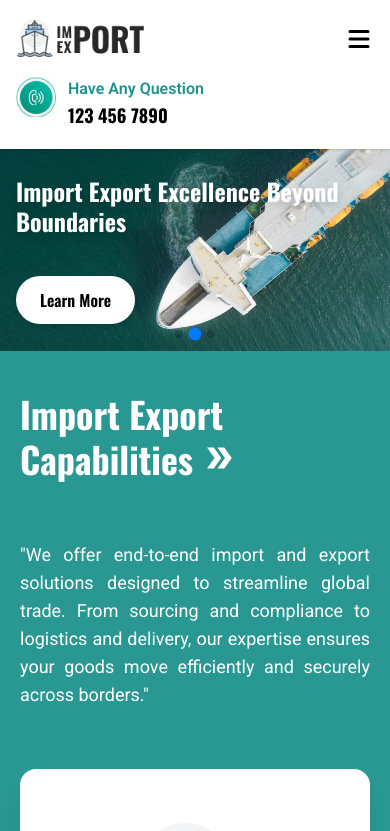
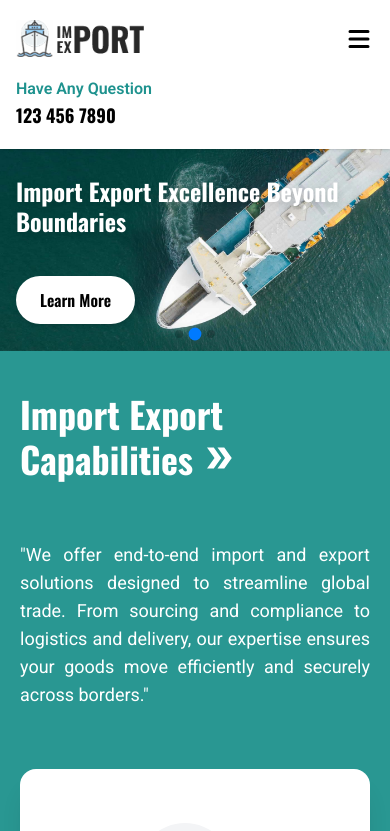
Before and after one commit to Nobleman78/Export-Import-Client, a React (Vite) app: page / in a window 390 px wide. Shown: the top 831 px of the page. Built offline with nearby package versions, Linux system fonts and the light colour scheme.

Commit message:
Navbar Phone Icon removed

```diff
--- a/src/components/Navbar.jsx
+++ b/src/components/Navbar.jsx
@@ -1,6 +1,5 @@
 import React, { useState } from 'react';
 import logo from '../assets/NavImages/logo.png';
-import phoneIcon from '../assets/NavImages/phoneicon.jpg';
 import { NavLink } from 'react-router-dom';
 import { IoIosArrowDown } from "react-icons/io";
 import { HiMenu, HiX } from 'react-icons/hi';
@@ -24,7 +23,7 @@ const Navbar = () => {
 
                     {/* "Have Any Question" moves below on small screens */}
                     <div className='flex sm:hidden items-start gap-3'>
-                        <img src={phoneIcon} className='w-10 h-10 object-cover' loading='lazy' alt="phone" />
+                        {/* <img src={phoneIcon} className='w-10 h-10 object-cover' loading='lazy' alt="phone" /> */}
                         <div>
                             <h2 style={{ fontFamily: 'Roboto' }} className='text-[#1e928e] font-semibold'>Have Any Question</h2>
                             <p className='text-lg font-bold'>123 456 7890</p>
@@ -73,7 +72,6 @@ const Navbar = () => {
 
                 {/* Phone section for desktop only */}
                 <div className='hidden sm:flex items-center gap-3 cursor-pointer'>
-                    <img src={phoneIcon} className='w-10 h-10 object-cover' loading='lazy' alt="phone" />
                     <div>
                         <h2 style={{ fontFamily: 'Roboto' }} className='text-[#1e928e] font-semibold'>Have Any Question</h2>
                         <p className='text-lg font-bold'>123 456 7890</p>
```
